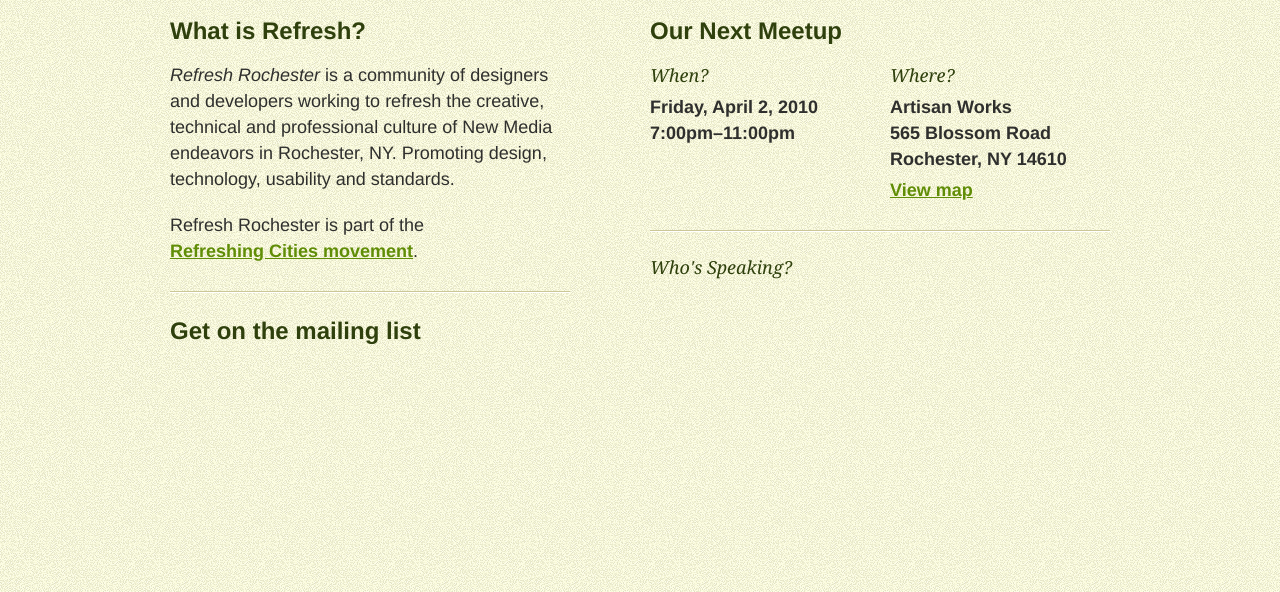
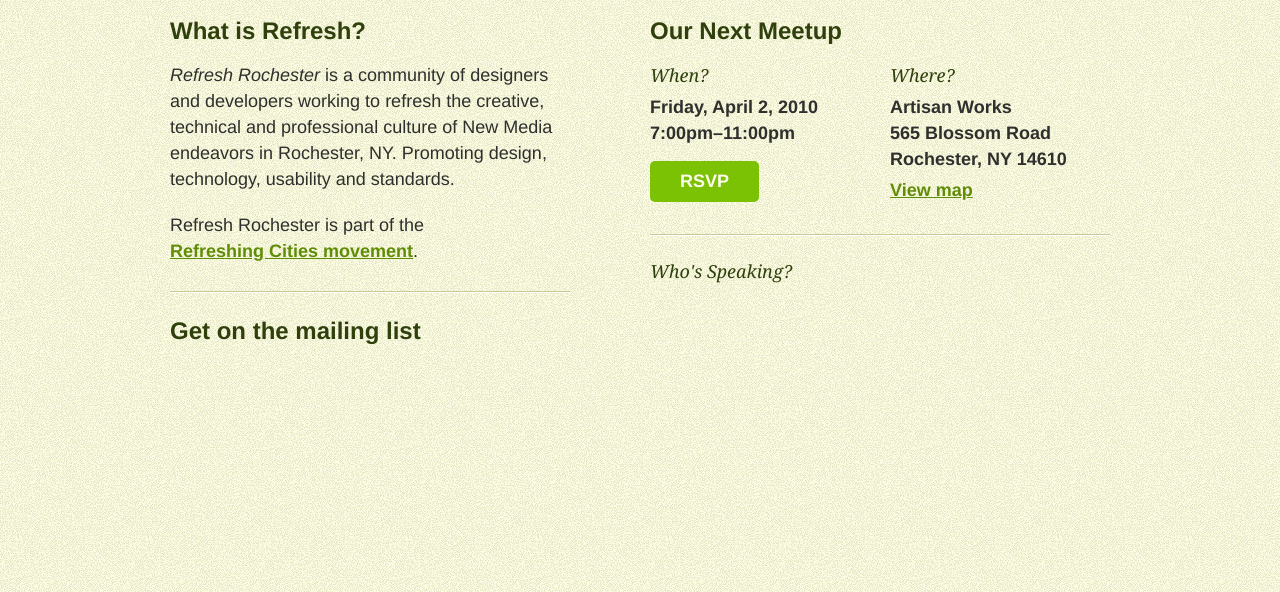
Before and after one commit to nicksergeant/refreshrochester, a plain HTML site: page index.html in a window 1280 px wide. Shown: the part 208-800 px from the top of the page. Drawn offline with nearby package versions, Linux system fonts and the light colour scheme.

Commit message:
more style updates

```diff
--- a/index.html
+++ b/index.html
@@ -54,6 +54,7 @@
                     <div class="grid-4 alpha">
                         <h4>When?</h4>
                         <p><strong>Friday, April 2, 2010<br>7:00pm&ndash;11:00pm</strong></p>
+                        <a class="button" href="http://www.facebook.com/event.php?eid=357629800422" title="RSVP on Facebook">RSVP</a>
                     </div>
                     <div class="grid-4 omega">
                         <h4>Where?</h4>
--- a/media/css/base.less
+++ b/media/css/base.less
@@ -47,8 +47,20 @@ body {
     }
     .button {
         background-color: #7BC104;
+        border-radius: 5px;
         color: #FCFCEB;
         display: block;
+        float: left;
+        margin: 10px 0;
+        padding: 7px 30px;
+        text-decoration: none;
+        -moz-border-radius: 5px;
+        -webkit-border-radius: 5px;
+
+        :hover {
+            background-color: #variables[@dark-green];
+            color: #FCFCEB;
+        }
     }
 }
 #top-bar {
```
Also changed, not shown: media/css/base.css.
